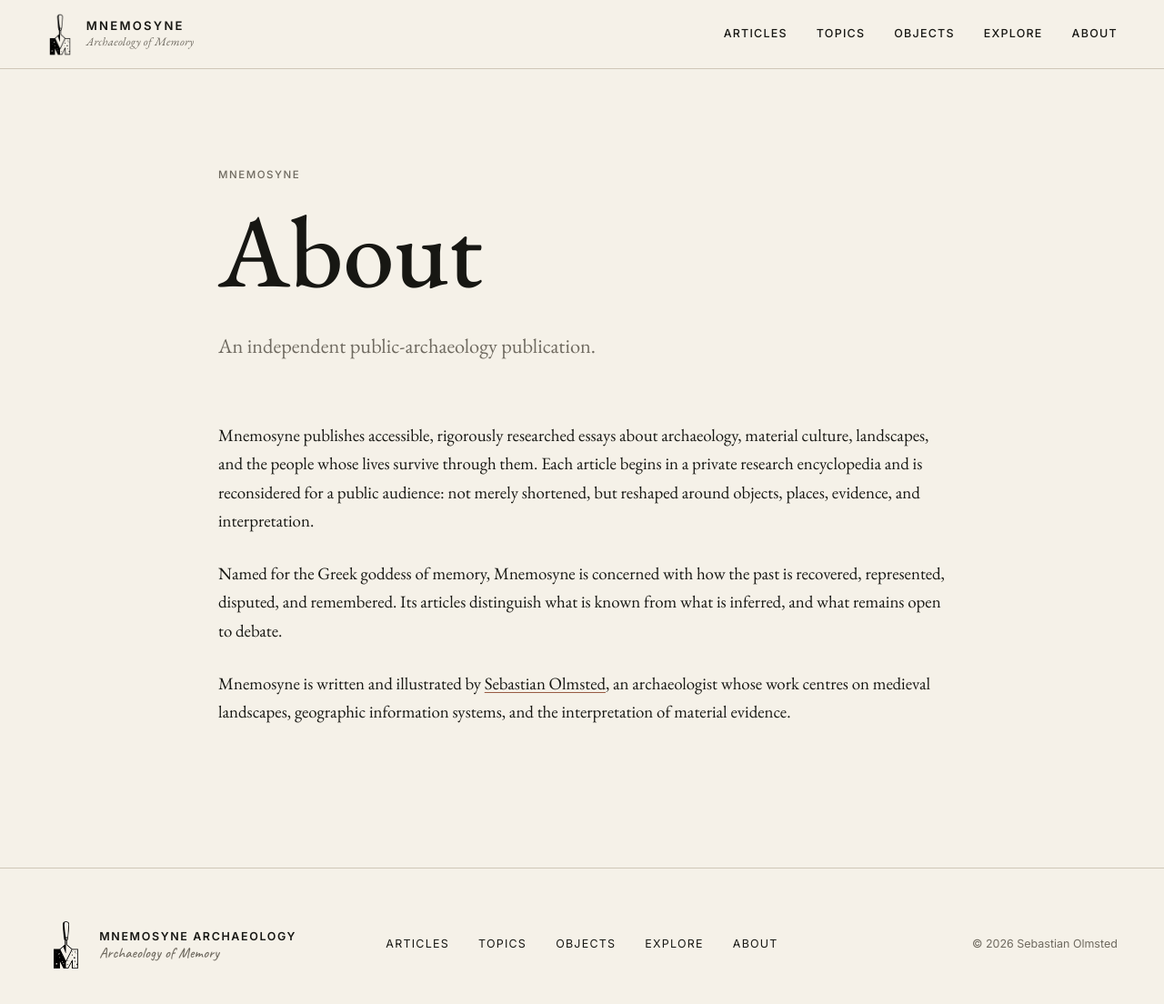
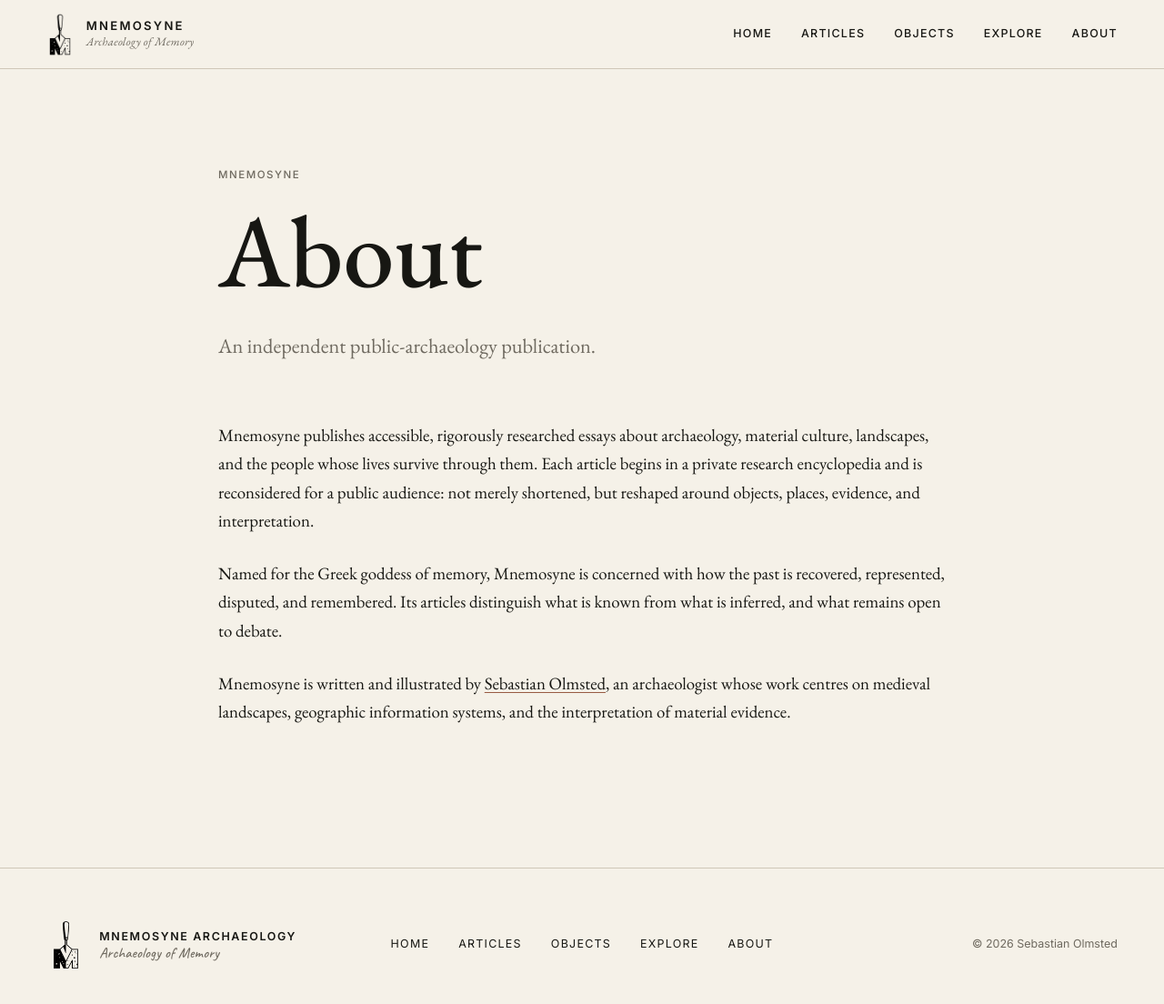
Before and after one commit to basolmsted-blip/mnemosyne-online, a Jekyll site: the page built from about.md, in a window 1280 px wide and 1123 px high. Shown: the top 1104 px of the window at 91% size. Built offline with Jekyll 4.4.1, drawn with Linux system fonts in a browser that asks for light colours.

Commit message:
Add Home navigation and remove Topics links

```diff
--- a/_includes/footer.html
+++ b/_includes/footer.html
@@ -1,5 +1,5 @@
 <footer class="site-footer">
   <div class="site-footer__brand"><img src="{{ '/assets/images/mnemosyne-mark.png' | relative_url }}" alt="" aria-hidden="true" width="42" height="56"><p><strong>Mnemosyne Archaeology</strong><span>Archaeology of Memory</span></p></div>
-  <nav class="site-footer__nav" aria-label="Footer navigation"><a href="{{ '/articles/' | relative_url }}">Articles</a><a href="{{ '/topics/' | relative_url }}">Topics</a><a href="{{ '/objects-in-focus/' | relative_url }}">Objects</a><a href="{{ '/#explore' | relative_url }}">Explore</a><a href="{{ '/about/' | relative_url }}">About</a></nav>
+  <nav class="site-footer__nav" aria-label="Footer navigation"><a href="{{ '/' | relative_url }}">Home</a><a href="{{ '/articles/' | relative_url }}">Articles</a><a href="{{ '/objects-in-focus/' | relative_url }}">Objects</a><a href="{{ '/#explore' | relative_url }}">Explore</a><a href="{{ '/about/' | relative_url }}">About</a></nav>
   <p class="site-footer__legal">© {{ 'now' | date: "%Y" }} Sebastian Olmsted</p>
 </footer>
--- a/_includes/header.html
+++ b/_includes/header.html
@@ -8,8 +8,8 @@
     <svg width="18" height="18" viewBox="0 0 18 18" aria-hidden="true" focusable="false"><path d="M2 4h14M2 9h14M2 14h14" fill="none" stroke="currentColor" stroke-width="1.5" stroke-linecap="round"/></svg>
   </button>
   <nav id="site-navigation" class="site-nav" aria-label="Primary navigation">
+    <a href="{{ '/' | relative_url }}">Home</a>
     <a href="{{ '/articles/' | relative_url }}">Articles</a>
-    <a href="{{ '/topics/' | relative_url }}">Topics</a>
     <a href="{{ '/objects-in-focus/' | relative_url }}">Objects</a>
     <a href="{{ '/#explore' | relative_url }}">Explore</a>
     <a href="{{ '/about/' | relative_url }}">About</a>
```
